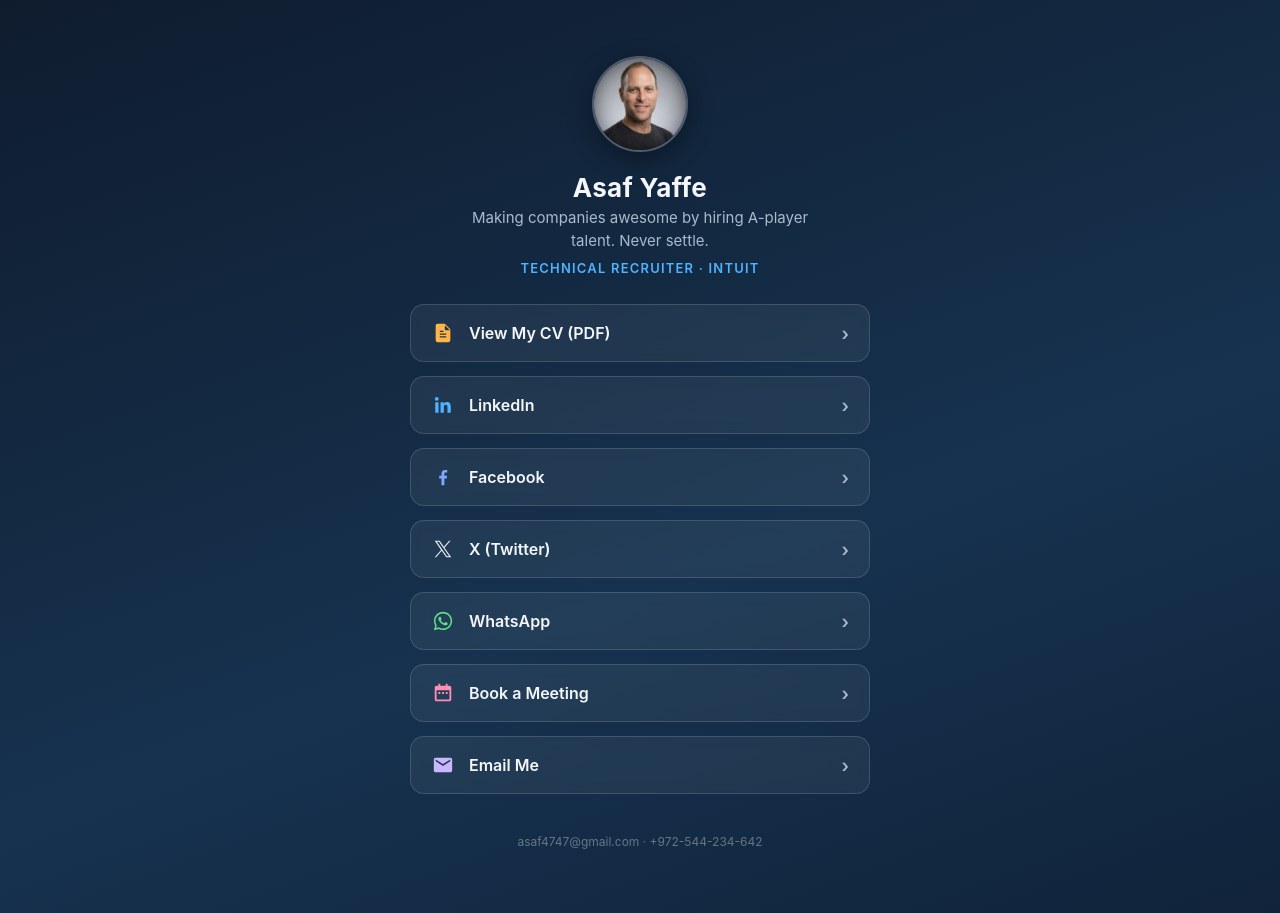
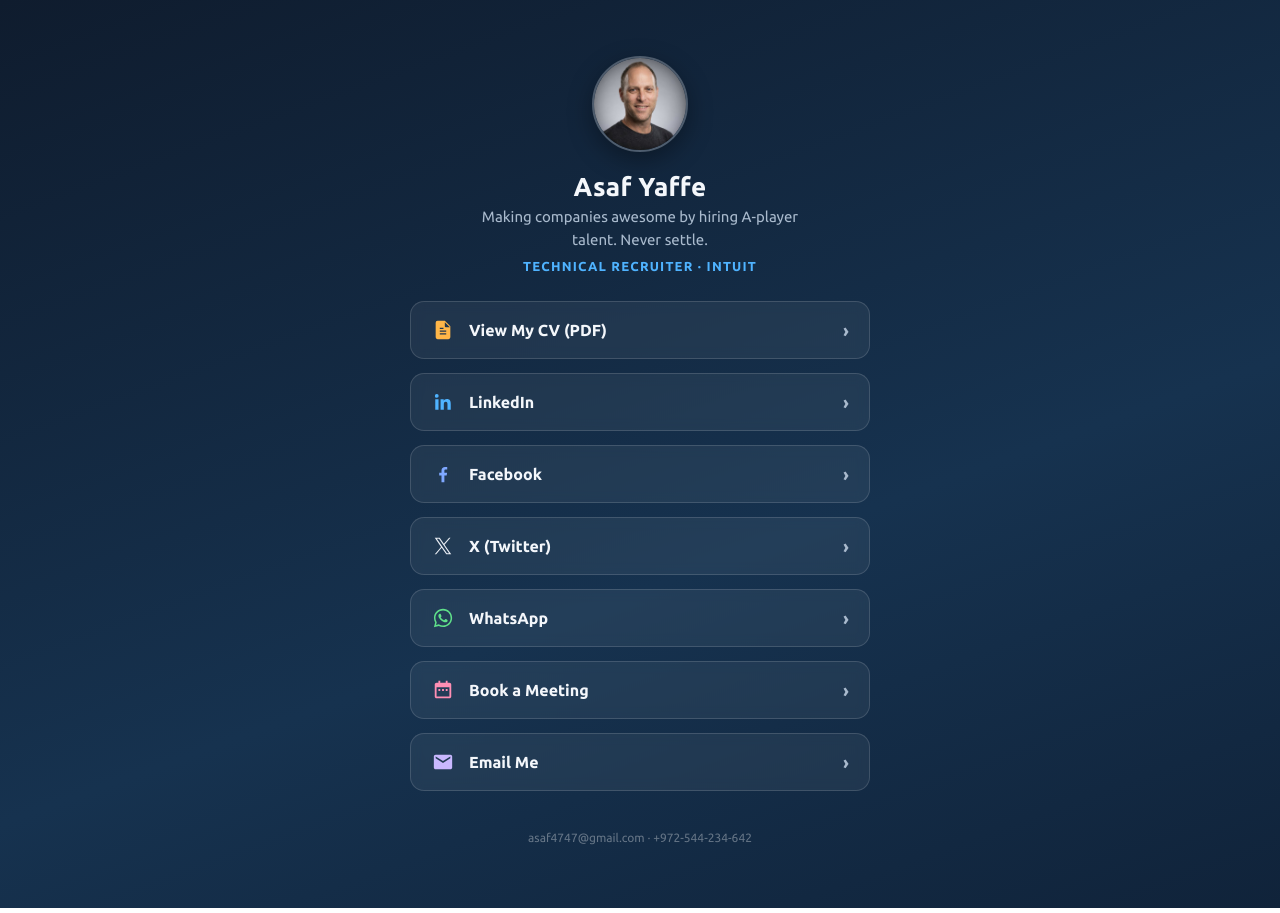
Before and after one commit to asaf-yaffe/asaf-yaffe.github.io, a plain HTML site: page index.html in a window 1280 px wide. Drawn offline with Linux system fonts and the light colour scheme.

Commit message:
Update font family to use Ubuntu

```diff
--- a/index.html
+++ b/index.html
@@ -4,6 +4,9 @@
 <meta charset="UTF-8">
 <meta name="viewport" content="width=device-width, initial-scale=1.0">
 <title>Asaf Yaffe</title>
+<link rel="preconnect" href="https://fonts.googleapis.com">
+<link rel="preconnect" href="https://fonts.gstatic.com" crossorigin>
+<link href="https://fonts.googleapis.com/css2?family=Ubuntu:wght@400;500;700&display=swap" rel="stylesheet">
 <style>
   :root{
     --bg-top:#0f1c2e;
@@ -22,7 +25,7 @@
     min-height:100%;
     background:linear-gradient(160deg,var(--bg-top),var(--bg-bottom) 60%, #10233a 100%);
     color:var(--text);
-    font-family:-apple-system,BlinkMacSystemFont,"Segoe UI",Roboto,Helvetica,Arial,sans-serif;
+    font-family:"Ubuntu",-apple-system,BlinkMacSystemFont,"Segoe UI",Roboto,Helvetica,Arial,sans-serif;
   }
   body{
     display:flex;
```
